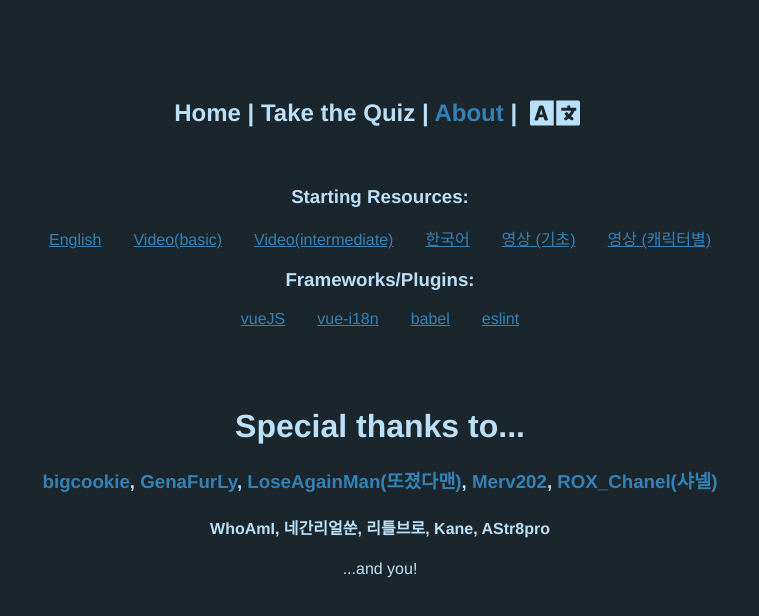
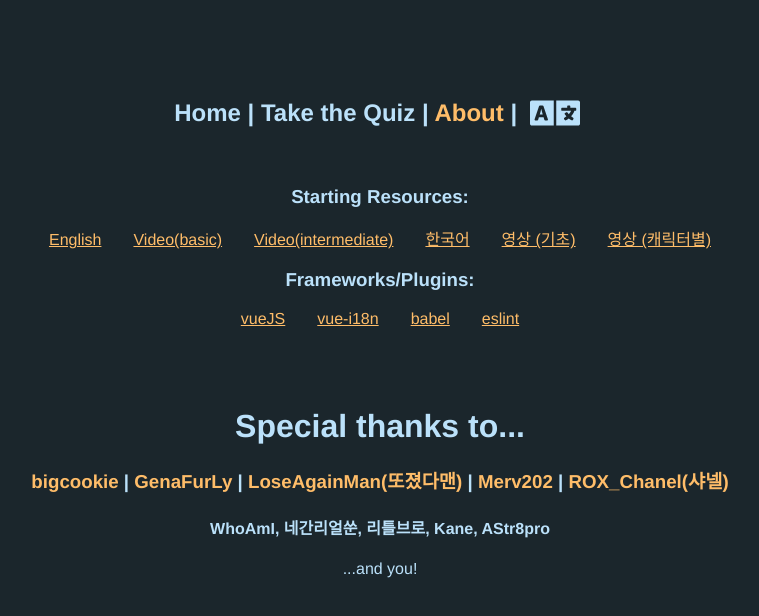
Before and after one commit to orangegarage/tekken-character-quiz-old, a Vue app: page /#/about in a window 1280 px wide. Shown: the top 616 px of the page, without its empty margins (260-1019 px from the left). Built offline with nearby package versions, Linux system fonts and the light colour scheme.

Commit message:
color palette

```diff
--- a/src/App.vue
+++ b/src/App.vue
@@ -87,7 +87,7 @@ body {
 }
 
 #nav a.router-link-exact-active {
-  color: #3282b8;
+  color: #ffbd69;
 }
 #navbar .dropdown{
   display:inline-block;
@@ -103,7 +103,7 @@ ul {
 }
 
 .hello a {
-  color: #3282b8;
+  color: #ffbd69;
 }
 .hello li{
   display: inline-block;
@@ -126,7 +126,7 @@ ul {
 }
 
 li:hover {
-  color:#3282b8;
+  color:#ffbd69;
   /* color: #e4464a; */
 }
 
@@ -141,7 +141,7 @@ li:hover {
   display: none;
 }
 .qna input[type="radio"]:checked+label{
-  color: #3282b8;
+  color: #ffbd69;
 }
 /* .qna label {
   border:1px solid black;
@@ -169,7 +169,7 @@ li:hover {
 }
 
 .specialthanks a{
-  color: #3282b8;
+  color: #ffbd69;
   text-decoration: none;
 }
 
--- a/src/components/HelloWorld.vue
+++ b/src/components/HelloWorld.vue
@@ -33,8 +33,4 @@ li {
   display: inline-block;
   margin: 0 10px;
 }
-a {
-  color: #3282b8;
-  text-decoration: none;
-}
 </style>
--- a/src/views/About.vue
+++ b/src/views/About.vue
@@ -22,7 +22,7 @@
     </div>
     <div class= "specialthanks">
     <h1>Special thanks to...</h1>
-    <h3><a href = "https://github.com/biggestcookie" target="_blank">bigcookie</a>, <a href= "https://twitter.com/genafurly" target="_blank">GenaFurLy</a>, <a href= "https://www.youtube.com/channel/UCGbtD4EH3UOmJR2AtjHr0kA" target="_blank">LoseAgainMan(또졌다맨)</a>, <a href= "https://www.twitch.tv/merv202">Merv202</a>, <a href= "https://twitter.com/tekkenchanel">ROX_Chanel(샤넬)</a></h3>
+    <h3><a href = "https://github.com/biggestcookie" target="_blank">bigcookie</a> | <a href= "https://twitter.com/genafurly" target="_blank">GenaFurLy</a> | <a href= "https://www.youtube.com/channel/UCGbtD4EH3UOmJR2AtjHr0kA" target="_blank">LoseAgainMan(또졌다맨)</a> | <a href= "https://www.twitch.tv/merv202">Merv202</a> | <a href= "https://twitter.com/tekkenchanel">ROX_Chanel(샤넬)</a></h3>
     <h4>WhoAmI, 네간리얼쑨, 리틀브로, Kane, AStr8pro</h4>
     <p>...and you!</p>
     </div>
```
